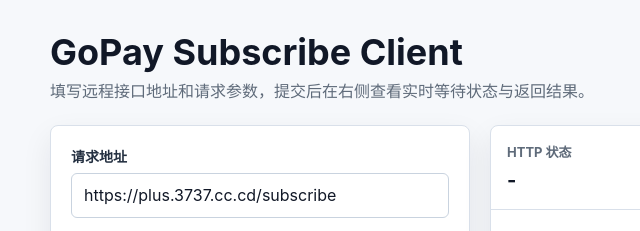
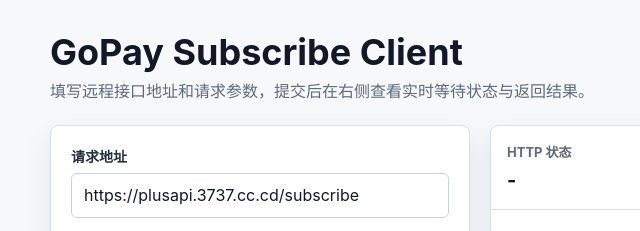
Before and after one commit to wang930813-blip/pluspages, a plain HTML site: page index.html in a window 1280 px wide. Shown: the top 231 px of the page, 0-640 px from the left. Drawn offline with Linux system fonts and the light colour scheme.

Commit message:
Update index.html

```diff
--- a/index.html
+++ b/index.html
@@ -313,7 +313,7 @@
         <form id="subscribeForm">
           <div class="field">
             <label for="apiUrl">请求地址</label>
-            <input id="apiUrl" name="apiUrl" type="url" value="https://plus.3737.cc.cd/subscribe" required>
+            <input id="apiUrl" name="apiUrl" type="url" value="https://plusapi.3737.cc.cd/subscribe" required>
           </div>
 
           <div class="field">
```
